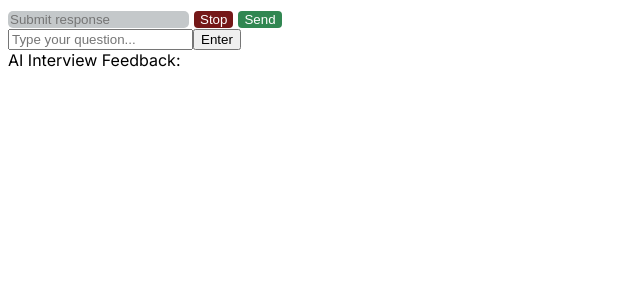
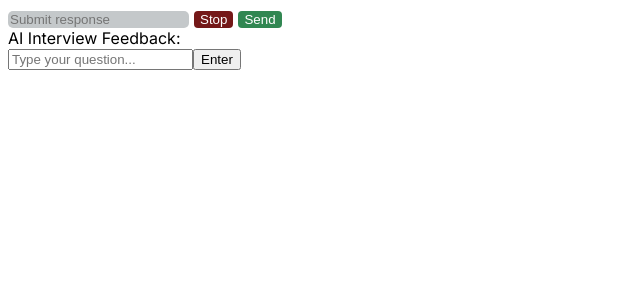
Before and after one commit to meganong1/prep-smart, a Next.js app: page / in a window 1280 px wide. Shown: the top 300 px of the page, without its empty margins (0-640 px from the left). Built offline with nearby package versions, Linux system fonts and the light colour scheme.

Commit message:
submits response

```diff
--- a/src/app/globals.css
+++ b/src/app/globals.css
@@ -25,6 +25,6 @@
   border: none;
  }
 
- .chat {
-
+ .text {
+  color: black;
  }
--- a/src/app/page.js
+++ b/src/app/page.js
@@ -1,5 +1,5 @@
 
-"use client";
+'use client';
 
 import {useCompletion} from 'ai/react'
 import styles from './page.module.css';
@@ -10,7 +10,7 @@ export default function Page() {
   const [inputVal, setInputVal] = useState("");
   const router = useRouter();
 
-  const handleSubmit = (event) => {
+  const handleSubmitMeg = (event) => {
     event.preventDefault();
     router.push('/Question')
   };
@@ -20,19 +20,19 @@ export default function Page() {
     stop,
     isLoading,
     handleInputChange,
-    handleSubmitChat} = useCompletion({api: '/api/completion'})
+    handleSubmit} = useCompletion({api: '/api/completion'})
 
   return (
 
     <div className={styles.main}>
-      <form onSubmit={handleSubmitChat}>
+      <form onSubmit={handleSubmit}>
       <div className= "chat">
       <input className= "chatbox"
         type="text"
         value={input}
         onChange={handleInputChange}
         placeholder='Submit response'
-      />
+        />
         <button className="stopbutton"
           onClick={stop}
         >
@@ -46,8 +46,11 @@ export default function Page() {
         </button>
         </div>
         </form>
+        <output className="text">
+          AI Interview Feedback: <span>{completion}</span>
+          </output>
       <div>
-        <form onSubmit={handleSubmit}>
+        <form onSubmit={handleSubmitMeg}>
           <input
             type="text"
             placeholder="Type your question..."
@@ -57,9 +60,6 @@ export default function Page() {
           <button type="submit">Enter</button>
         </form>
       </div>
-    <output>
-      AI Interview Feedback: <span>{completion}</span>
-    </output>
   </div>
   )
 }
```
